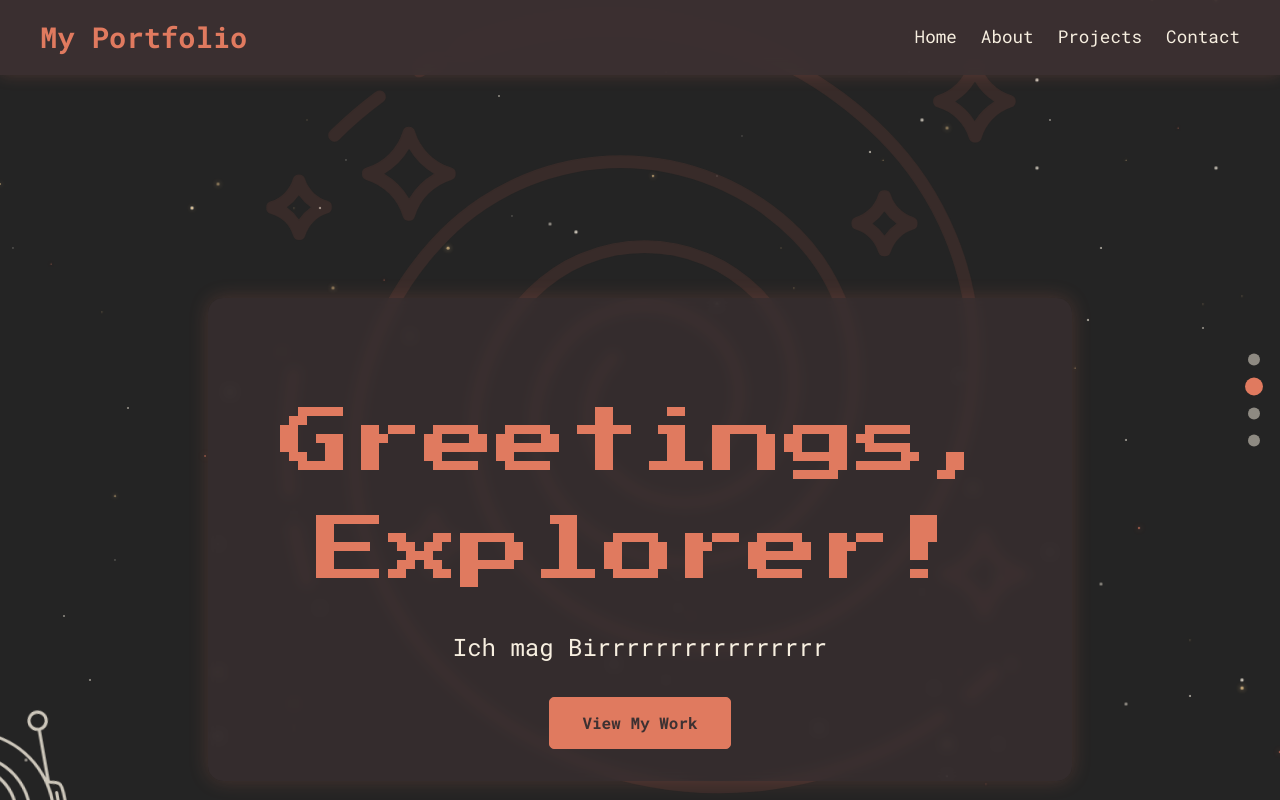
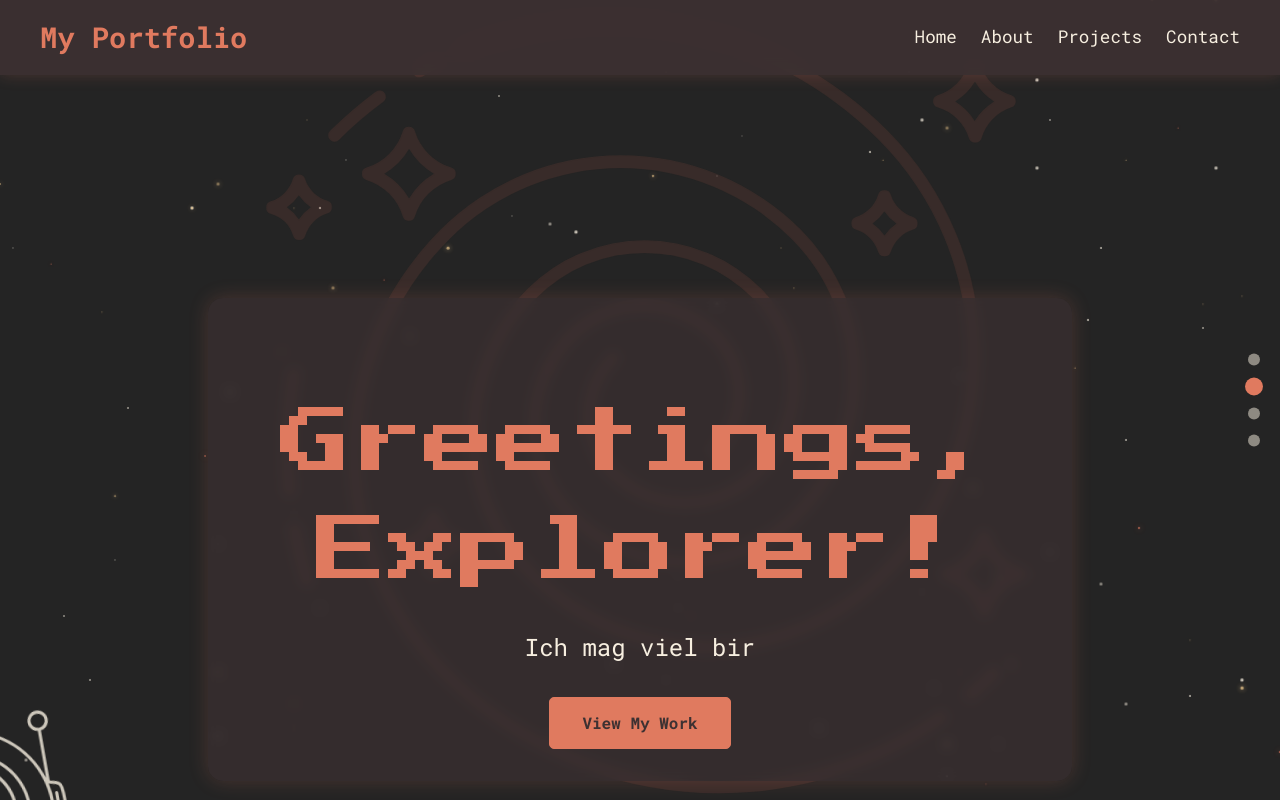
Before and after one commit to Leonhecke1/portfolio, a React (Vite) app: page / in a window 1280 px wide. Shown: the top 800 px of the page. Built offline with nearby package versions, Linux system fonts and the light colour scheme.

Commit message:
webhook test

```diff
--- a/src/components/Hero.tsx
+++ b/src/components/Hero.tsx
@@ -7,7 +7,7 @@ const Hero: React.FC = () => {
     <section id="home" className="hero-section">
       <div className="hero-content">
         <h2 className="hero-title">Greetings, Explorer!</h2>
-        <p className="hero-subtitle">Ich mag Birrrrrrrrrrrrrrrr</p>
+        <p className="hero-subtitle">Ich mag viel bir</p>
         <a href="#projects" className="btn-custom">View My Work</a>
       </div>
       <AstronautSvg className="hero-astronaut-img" /> {/* Use the astronaut SVG component */}
```
